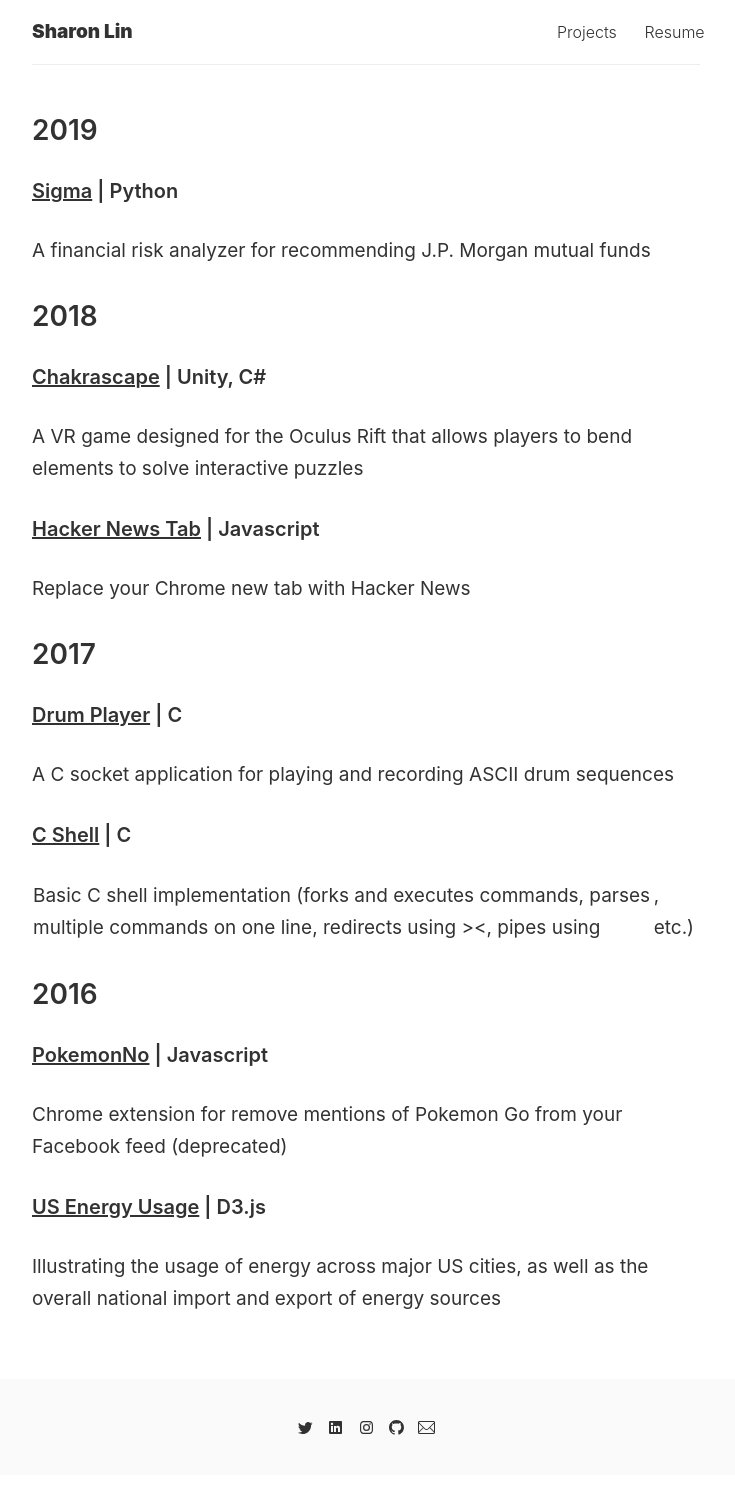
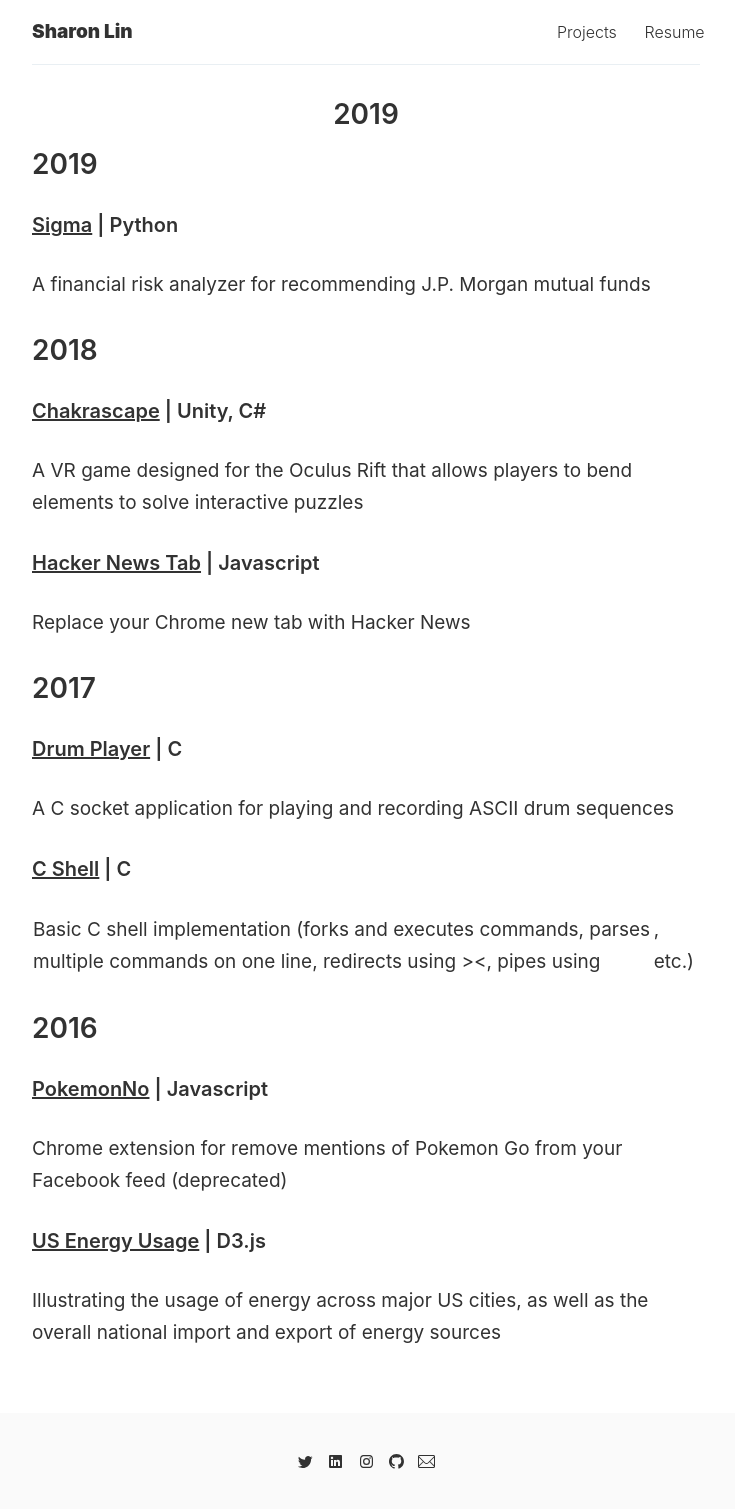
Before and after one commit to sharontlin/sharontlin.github.io, a Jekyll site: the page built from _pages/projects.md, in a window 1280 px wide. Shown: the whole page, without its empty margins (274-1009 px from the left). Built offline with Jekyll 4.4.1, drawn with Linux system fonts in a browser that asks for light colours; our own code applies the rules of GitHub Pages for plain Markdown files; before the commit the page ends 1475 px from its top, so only the background shows below that.

Commit message:
Update page.html

```diff
--- a/_layouts/page.html
+++ b/_layouts/page.html
@@ -7,7 +7,7 @@
   <div class='o-grid'>
     <div class='o-grid__col'>
       <article class='c-post'>
-        <h1 class='c-post__title u-text-center'></h1>
+        <h1 class='c-post__title u-text-center'>{{ page.title }}</h1>
 
         <div class='c-content'>
           {% include page-image.html %}
```
